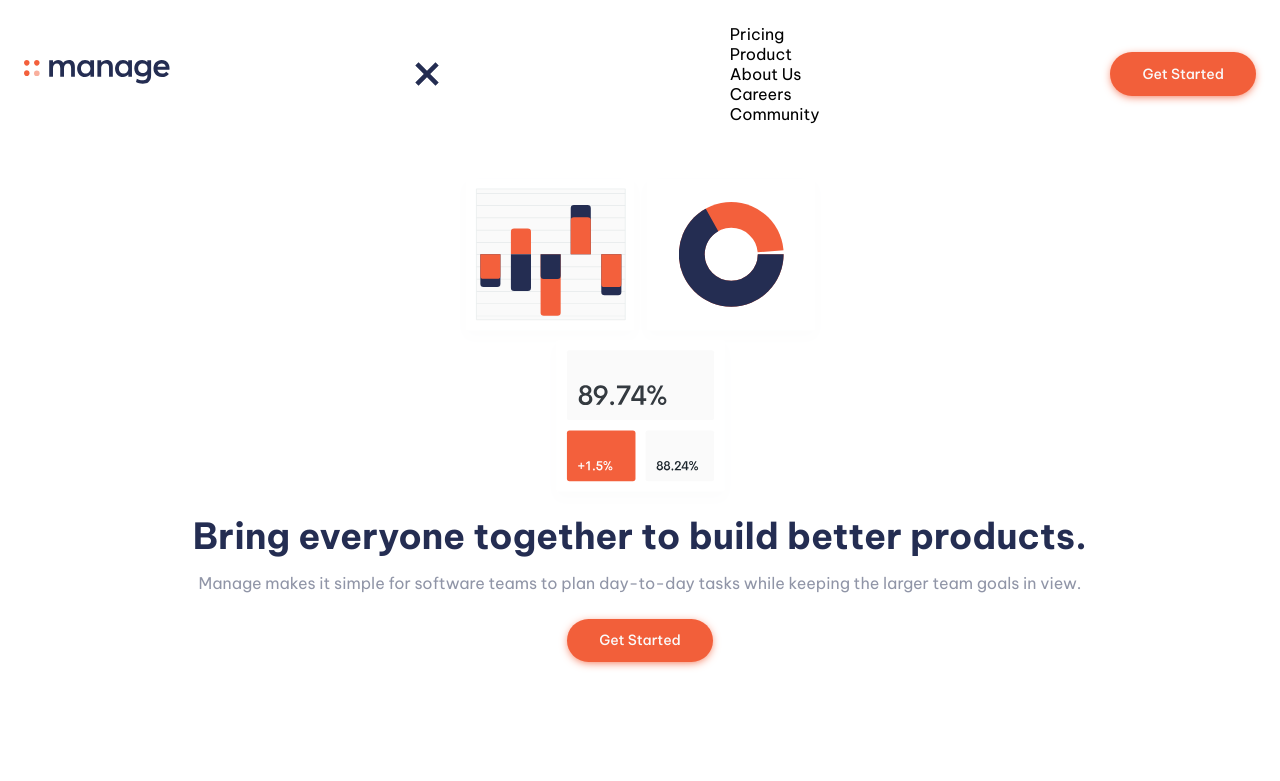
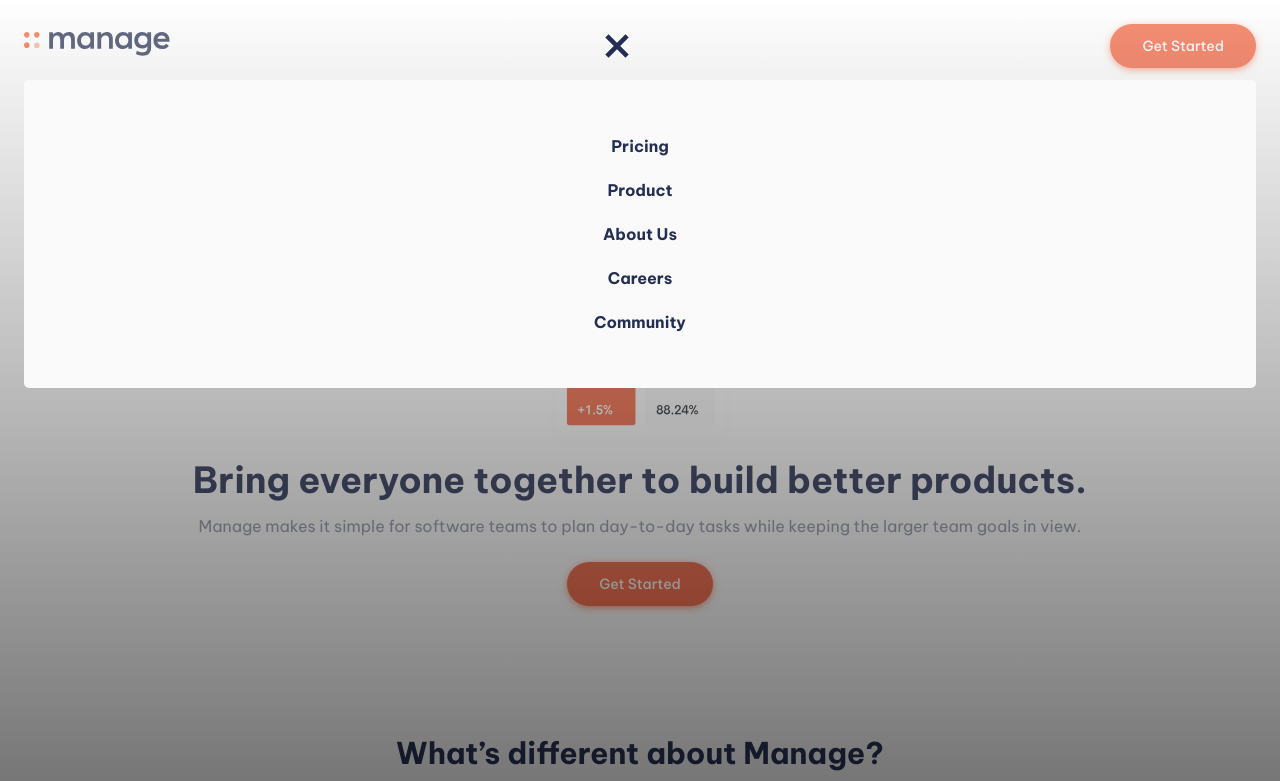
Before and after one commit to cesarapll/Landing-Page-Challenge, a plain HTML site: page src/index.html in a window 1280 px wide. Both pictures are taken after a click on the label 617 px from the left and 45 px from the top of the page. Shown: the top 781 px of the page. Drawn offline with nearby package versions, Linux system fonts and the light colour scheme.

Commit message:
feat: Menu items animation

```diff
--- a/src/css/styles.css
+++ b/src/css/styles.css
@@ -34,7 +34,7 @@ nav {
   align-items: center;
 }
 
-ul{
+ul {
   list-style-type: none;
 }
 
@@ -44,6 +44,7 @@ ul{
 }
 
 .hamburger-menu {
+  z-index: 50;
   width: 1.5rem;
   height: 1.5rem;
   background-size: cover;
@@ -60,14 +61,42 @@ ul{
 }
 
 .menu-items-container {
-  display: none;
+  position: fixed;
+  width: 100%;
+  height: 100vh;
+  top: 0;
+  left: 0;
+  background: rgb(255, 255, 255);
+  background: linear-gradient(
+    180deg,
+    rgba(255, 255, 255, 0.3) 0%,
+    rgba(0, 0, 0, 0.5489749430523918) 100%
+  );
+  translate: 100%;
+  transition: translate 0.2s;
 }
+
+.menu-items {
+  margin: 5rem 1.5rem;
+  border-radius: 5px;
+  background-color: var(--vary-light-gray);
+  text-align: center;
+  padding: 2rem 0;
+  z-index: 51;
+}
+
+.menu-items li {
+  margin: 24px;
+  color: var(--dark-blue);
+  font-weight: 700;
+}
+
 #menu-toggle:checked + .hamburger-menu {
   background-image: url("../images/icon-close.svg");
 }
 
 #menu-toggle:checked ~ .menu-items-container {
-  display: block;
+  translate: none;
 }
 
 .button {
@@ -226,13 +255,13 @@ ul{
 
 .comment-avatar {
   height: 70px;
- /*  margin-top: -35px; */
+  /*  margin-top: -35px; */
 }
 
-.comment-text-container{
+.comment-text-container {
   padding-top: 18px;
 }
-.comment-text{
+.comment-text {
   padding: 1rem 2.5rem;
 }
 
@@ -241,24 +270,24 @@ ul{
   height: 300px;
 }
 
-#end-section{
+#end-section {
   width: 100%;
   padding: 6rem 2rem;
   background-color: var(--bright-red);
 }
 
-#end-section .title{
+#end-section .title {
   color: var(--vary-light-gray);
   margin-bottom: 2rem;
 }
 
-#end-section .button{
+#end-section .button {
   color: var(--bright-red);
   margin: auto;
-  background-color: var(--vary-light-gray)
+  background-color: var(--vary-light-gray);
 }
 
-footer{
+footer {
   text-align: center;
   width: 100%;
   padding: 3rem 1rem;
@@ -268,75 +297,72 @@ footer{
 
 footer .logo {
   margin: 0 auto;
-  color: var(--vary-light-gray)
+  color: var(--vary-light-gray);
 }
-.footer-options-list{
+.footer-options-list {
   text-align: left;
   line-height: 250%;
   font-size: 14px;
   font-weight: 400;
 }
 
-.footer-options{
+.footer-options {
   display: flex;
   padding: 0 3rem;
   justify-content: space-between;
-  align-items: flex-start ;
+  align-items: flex-start;
   margin: 2rem 0;
 }
 
-.social-networks{
+.social-networks {
   display: flex;
   justify-content: space-evenly;
   align-items: center;
   margin-bottom: 3rem;
 }
-.social-networks img{
+.social-networks img {
   height: 30px;
 }
 
-.copyright-container{
+.copyright-container {
   margin-top: 2rem;
 }
 
-.copyright-text{
+.copyright-text {
   color: var(--dark-grayish-blue);
   font-size: 12px;
-
 }
 
-footer .button{
+footer .button {
   box-shadow: none;
   font-weight: 700;
   font-size: 12px;
 }
 
-.updates-input-container{
+.updates-input-container {
   display: flex;
   gap: 12px;
   margin: 0 0.5rem;
   justify-content: space-between;
 }
 
-.updates-input{
+.updates-input {
   border: none;
   width: 100%;
   border-radius: 3rem;
   padding-left: 20px;
   font-size: 12px;
-  color: var(--vary-light-gray)
+  color: var(--vary-light-gray);
 }
-
 
 .swiper {
   width: 100%;
   height: max-content;
   margin-left: auto;
   margin-right: auto;
-
 }
 
-.swiper-wrapper{
+.swiper-wrapper {
   height: 400px;
 }
 
```
